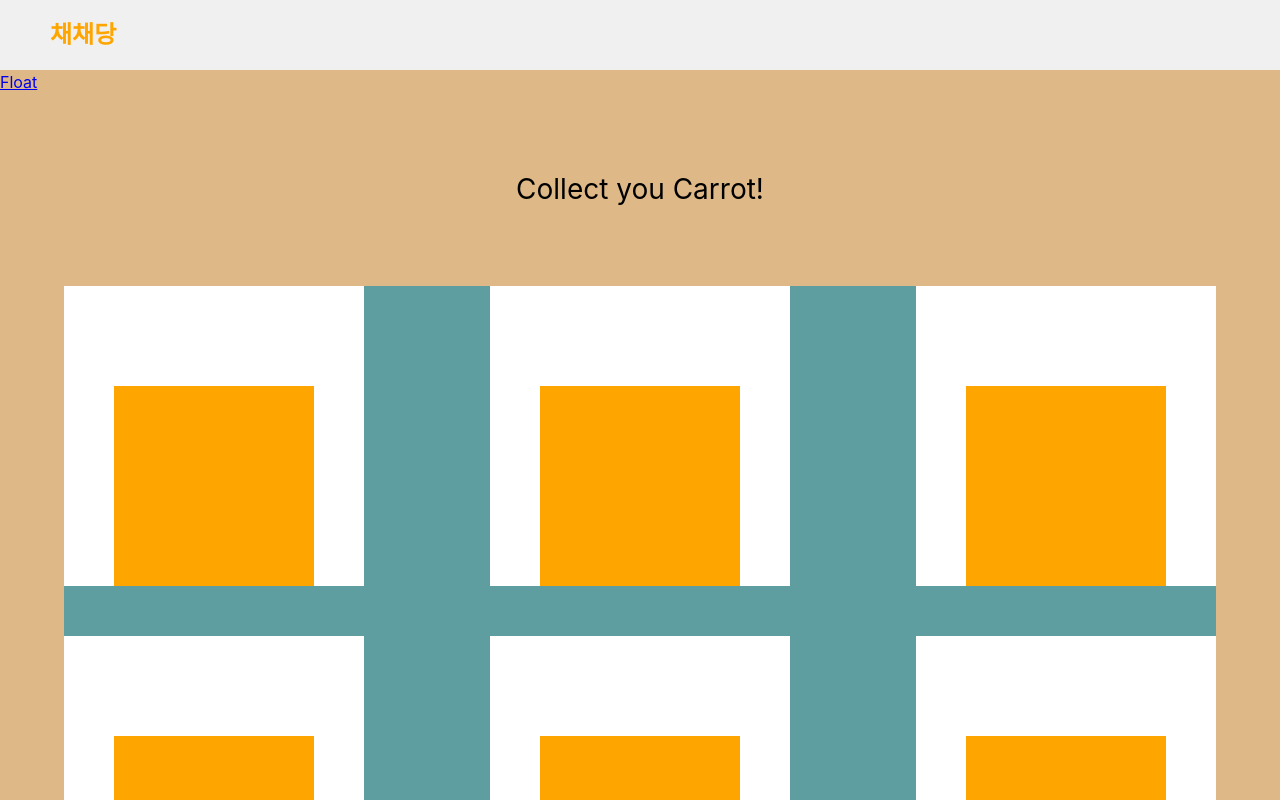
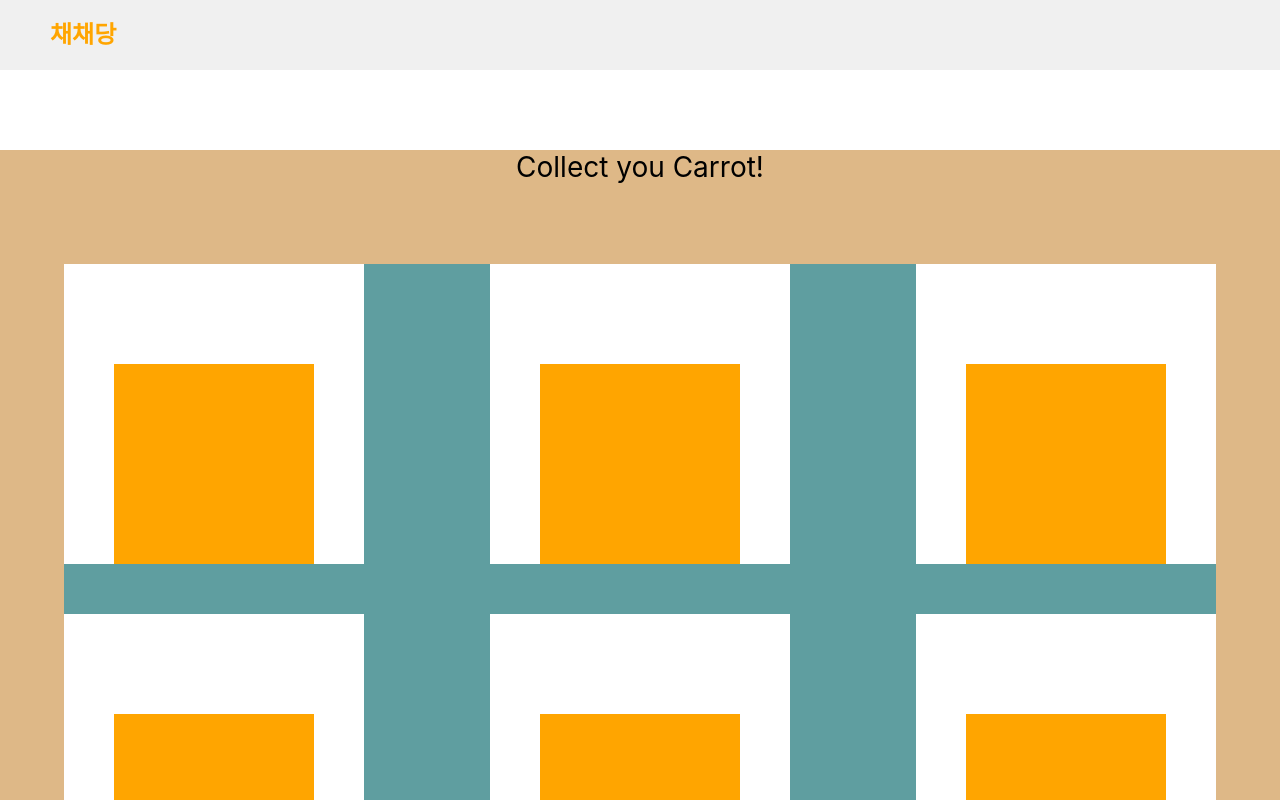
Before and after one commit to Sookhee/whip-carrot-webpage, a React (Create React App) app: page /collection in a window 1280 px wide. Shown: the top 800 px of the page. Built offline with nearby package versions, Linux system fonts and the light colour scheme.

Commit message:
animation test 삭제

```diff
--- a/src/component/Collection/Collection.js
+++ b/src/component/Collection/Collection.js
@@ -11,7 +11,6 @@ class Collection extends Component{
     render(){
         return(
             <div className="collection">
-                <a href="#" className="hvr-float">Float</a>
                 <div className="title">Collect you Carrot!</div>
                     <div className="carrot-wrap">
                         <Carrot/><Carrot/><Carrot/><Carrot/>
```
